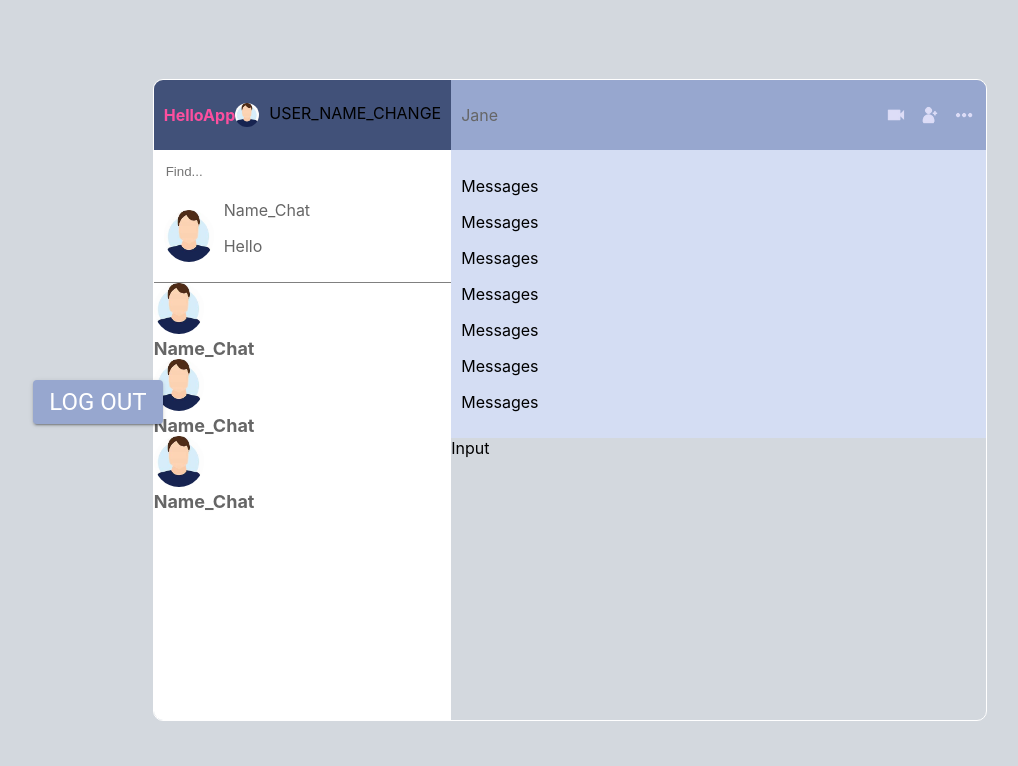
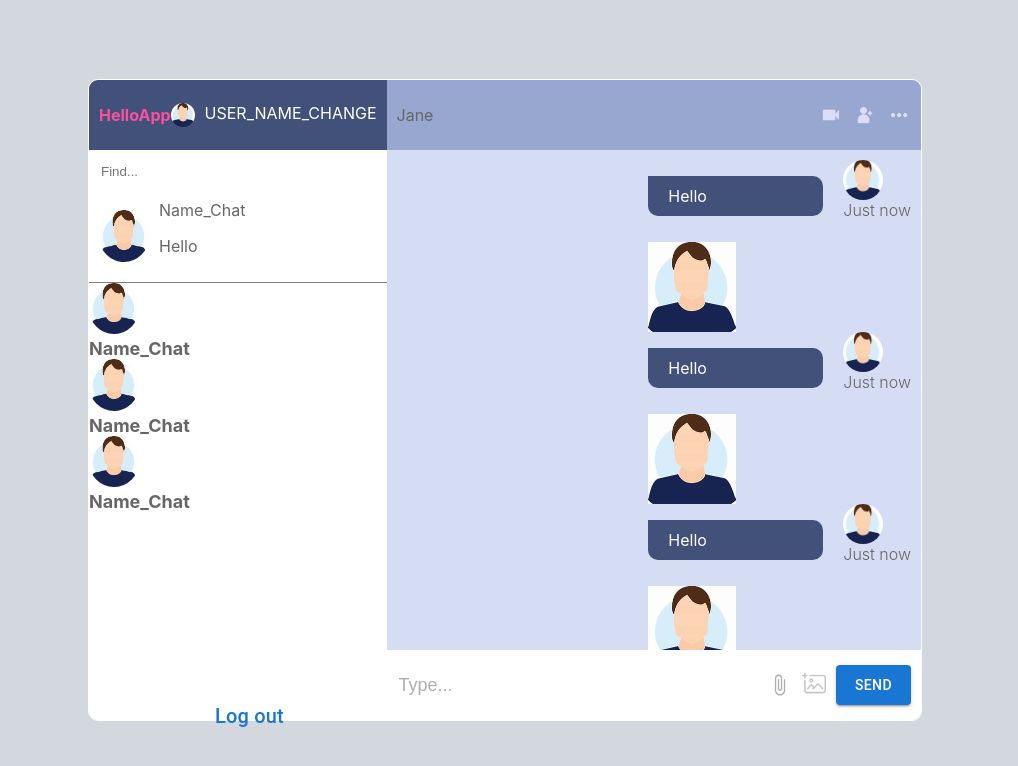
Before and after one commit to gracielamendezrojas/Componentes, a React (Create React App) app in the folder frontend-helloapp/: page /chat in a window 1280 px wide. Shown: the top 766 px of the page, without its empty margins (135-1153 px from the left). Built offline with nearby package versions, Linux system fonts and the light colour scheme.

Commit message:
avance video 45 min

```diff
--- a/frontend-helloapp/src/Components/Chats.jsx
+++ b/frontend-helloapp/src/Components/Chats.jsx
@@ -1,8 +1,18 @@
 import React from 'react'
 import avatar from "../Images/avatar.jpeg";
+import Button from '@mui/material/Button';
+import Typography from '@mui/material/Typography';
+import Link from '@mui/material/Link';
 
 
 const Chats = () => {
+    const logout = (event) =>
+    {
+      event.preventDefault();
+      document.cookie = 'token' + '=;expires=Thu, 01 Jan 1970 00:00:01 GMT;';
+      window.location.href = "/";
+      //alert("cookie deleted")
+    }
     return (
         <div className='chats'>
             <div className='userChat'>
@@ -24,6 +34,13 @@ const Chats = () => {
                 </div>
             </div>
 
+
+            <Link onClick={logout} className='logOut' underline="hover" >
+              {<Typography variant="h6" gutterBottom>
+                Log out
+              </Typography>}
+            </Link>
+
         </div>
     )
 }
--- a/frontend-helloapp/src/Components/InputPanel.jsx
+++ b/frontend-helloapp/src/Components/InputPanel.jsx
@@ -1,8 +1,26 @@
-import React from 'react'
+import React from 'react';
+import Button from '@mui/material/Button';
+import Typography from '@mui/material/Typography';
+import Img from '../Images/img.png';
+import Attach from '../Images/attach.png';
 
 const InputPanel = () => {
     return (
-        <div>Input</div>
+        <div className='inputPanel'>
+            <input className= "input" type= 'text' placeholder='Type...'></input>
+            <div className='flex small_gap'>
+                <img className= "img_input" src = {Attach} alt= ""/>
+                <input type = "file"  style={{display:"none"}} id="file"/>
+                <label htmlFor="file">
+                    <img className= "img_input" src = {Img} alt= ""/>
+                </label>
+                <Button  variant="contained"  type={"submit"} >
+                    <Typography variant="h8" className='color-white send_button'>
+                        Send
+                    </Typography>
+                </Button>
+            </div>
+        </div>
     )
 }
 
--- a/frontend-helloapp/src/Components/Message.jsx
+++ b/frontend-helloapp/src/Components/Message.jsx
@@ -1,8 +1,19 @@
 import React from 'react'
+import avatar from "../Images/avatar.jpeg";
 
 const Message = () => {
     return (
-        <div><p>Messages</p></div>
+        <div className='message owner'>
+            <div className="messageInfo">
+                <img className='img_MessageI' src={avatar}   alt="avatar"/>
+                <span>Just now</span>
+            </div>
+            <div className="messageContent">
+                <p className='paragraph_owner'>Hello</p>
+                <img className='img_MessageC' src={avatar}   alt="avatar"/>
+
+            </div>
+        </div>
     )
 }
 
--- a/frontend-helloapp/src/Components/Messages.jsx
+++ b/frontend-helloapp/src/Components/Messages.jsx
@@ -11,6 +11,13 @@ const Messages = () => {
             <Message/>
             <Message/>
             <Message/>
+            <Message/>
+            <Message/>
+            <Message/>
+            <Message/>
+            <Message/>
+            <Message/>
+            <Message/>
 
         </div>
     )
--- a/frontend-helloapp/src/Pages/Chat.jsx
+++ b/frontend-helloapp/src/Pages/Chat.jsx
@@ -1,40 +1,13 @@
 import '../Styles/Chat.css';
 import Sidebar from '../Components/Sidebar';
 import ChatC from '../Components/ChatC';
-import {createMuiTheme, ThemeProvider} from '@mui/material/styles';
-import Button from '@mui/material/Button';
-import Typography from '@mui/material/Typography';
-
-const pTheme = createMuiTheme({
-    palette: {
-      primary:{
-        main: '#97A7CF'
-      },
-      text:{
-        primary: '#97A7CF'
-      }
-    }
-  });
 
 
 function Chat() {
-  const logout = (event) =>
-  {
-    event.preventDefault();
-    document.cookie = 'token' + '=;expires=Thu, 01 Jan 1970 00:00:01 GMT;';
-    window.location.href = "/";
-    //alert("cookie deleted")
-  }
+
   return (
 
     <div className='chat'>
-          <ThemeProvider theme={pTheme}>
-                    <Button className='button' onClick={logout} variant="contained" >
-                        <Typography variant="h5" className='color-white' >
-                            Log out
-                        </Typography>
-                    </Button>
-                </ThemeProvider>
       <div className='container'>
         <Sidebar/>
         <ChatC/>
--- a/frontend-helloapp/src/Pages/LogIn.jsx
+++ b/frontend-helloapp/src/Pages/LogIn.jsx
@@ -35,7 +35,7 @@ export default function LogIn () {
       const logInResponse = await getUserByEmailAndPassword(data.email, data.password);
        if(logInResponse.token){
           document.cookie = `token=${logInResponse.token}`;
-          alert("main module");
+          //alert("main module");
           window.location.href = "/chat";
        }else{
          alert("user does not exist");
--- a/frontend-helloapp/src/Styles/Chat.css
+++ b/frontend-helloapp/src/Styles/Chat.css
@@ -1,7 +1,7 @@
-.button{
+.logOut{
     position: absolute;
-    top: 2px;
-    left: 10px;
+    top: 700px;
+    left: 350px;
 }
 .chat{
     background-color: #D3D8DE;
@@ -21,6 +21,7 @@
         .sidebar{
             flex:1;
             background-color: white ;
+            color: white;
 
             .navbar{
                 display:flex;
@@ -38,9 +39,6 @@
                 .user{
                     display:flex;
                     gap:10px;
-
-
-
                 }
                 .imgChat {
                     background-color: #ddddf7;
@@ -137,10 +135,99 @@
         .messages{
             background-color: #d4ddf3;
             padding: 10px;
+            height: calc(100% - 160px);
+            margin-top: 300;
+            overflow: scroll;
+
+            .message{
+                display: flex;
+                gap:20px;
+
+                .messageInfo{
+                    display: flex;
+                    flex-direction: column;
+                    color:#666666;
+                    font-weight: 300;
+                }
+
+
+                .messageContent{
+                    max-width: 80%;
+                    display: flex;
+                    flex-direction: column;
+                    gap: 10px;
+                    .paragraph{
+                        background-color: white;
+                        padding: 10px 20px;
+                        border-radius:0px 10px 10px 10px;
+                        max-width: max-content;
+
+                    }
+                }
+
+                .img_MessageI{
+                    width: 40px;
+                    height: 40px;
+                    border-radius: 50%;
+                    object-fit: cover;
+                }
+
+                .img_MessageC{
+                    width: 50%;
+                }
+
+                .paragraph_owner{
+                    background-color: #415179;
+                    color: white;
+                    padding: 10px 20px;
+                    border-radius:0px 10px 10px 10px;
+                }
+
+                &.owner{
+                    flex-direction: row-reverse;
+                }
+            }
         }
 
+        .inputPanel{
+            height: 50px;
+            background-color: white;
+            padding: 10px;
+            display:flex;
+            align-items: center;
+            justify-content: space-between;
 
+            .input{
+                width: 100%;
+                border: none;
+                outline: none;
+                color: #666666;
+                font-size: 18px;
+
+                &::placeholder{
+                    color: #aeaeae;
+                }
+            }
+
+            .send{
+                display: flex;
+                align-items: center;
+                gap:10px;
+
+            }
+            .img_input{
+                height: 24px;
+                cursor: pointer;
+            }
+            .send_button{
+                border: none;
+                padding: 2px 3px;
+
+            }
+            .small_gap{
+                gap:10px;
+                align-items: center;
+            }
+        }
     }
 }
-
-/**Test*/
```
Also changed, not shown: frontend-helloapp/src/Images/attach.png (added).
